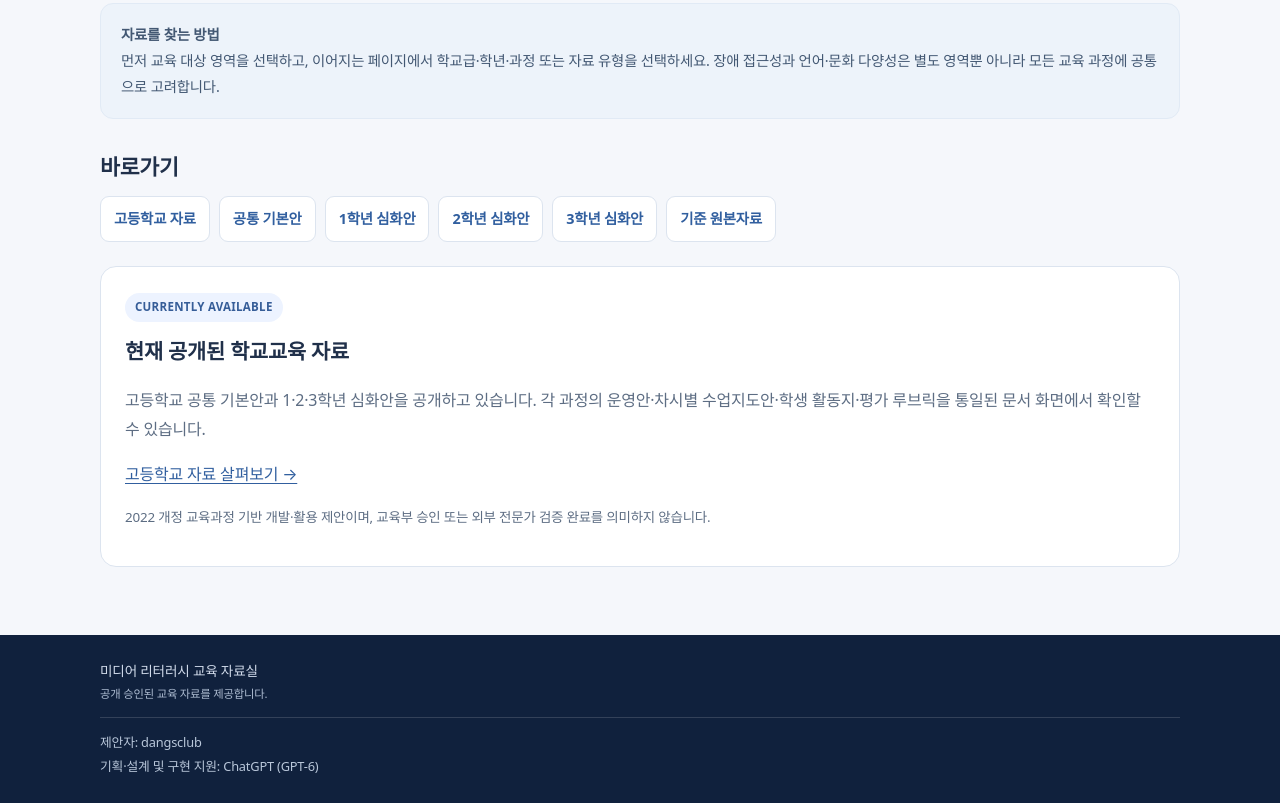
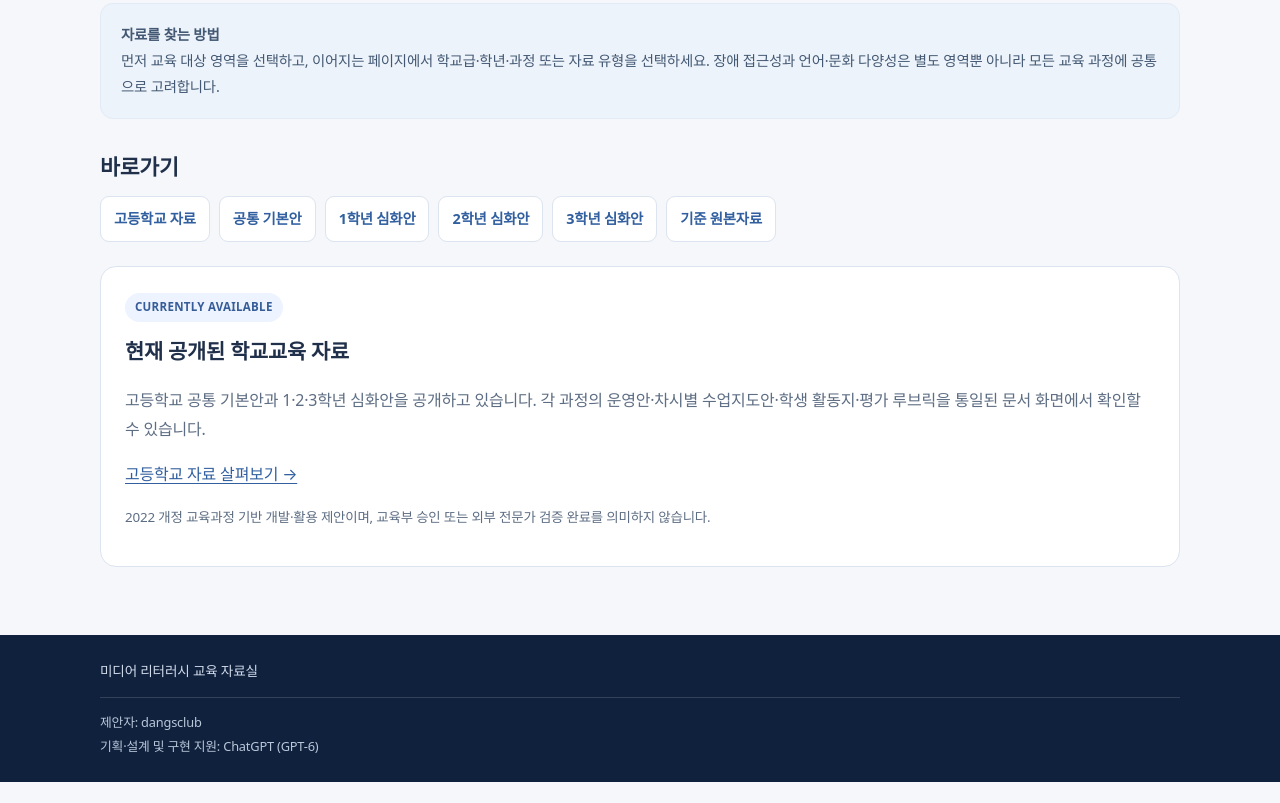
Before and after one commit to dangsclub/media-literacy-public, a plain HTML site: page index.html in a window 1280 px wide. Shown: the part 1148-1951 px from the top of the page. After the commit the page ends 1930 px from the top, so only its background shows below. Drawn offline with Linux system fonts and the light colour scheme.

Commit message:
Remove approval notice from footer

```diff
--- a/index.html
+++ b/index.html
@@ -26,7 +26,7 @@
 <div class="quicklinks"><a href="/school/high-school/index.html">고등학교 자료</a><a href="/school/high-school/common/index.html">공통 기본안</a><a href="/school/high-school/grade1/index.html">1학년 심화안</a><a href="/school/high-school/grade2/index.html">2학년 심화안</a><a href="/school/high-school/grade3/index.html">3학년 심화안</a><a href="/references/index.html">기준 원본자료</a></div>
 <section class="panel"><span class="tag">CURRENTLY AVAILABLE</span><h2 style="margin:0 0 8px;font-size:1.3rem">현재 공개된 학교교육 자료</h2><p class="muted">고등학교 공통 기본안과 1·2·3학년 심화안을 공개하고 있습니다. 각 과정의 운영안·차시별 수업지도안·학생 활동지·평가 루브릭을 통일된 문서 화면에서 확인할 수 있습니다.</p><p><a href="/school/high-school/index.html">고등학교 자료 살펴보기 →</a></p><p class="muted" style="font-size:.84rem">2022 개정 교육과정 기반 개발·활용 제안이며, 교육부 승인 또는 외부 전문가 검증 완료를 의미하지 않습니다.</p></section>
 </div></main>
-<footer class="foot"><div class="wrap">미디어 리터러시 교육 자료실<small>공개 승인된 교육 자료를 제공합니다.</small></div></footer>
+<footer class="foot"><div class="wrap">미디어 리터러시 교육 자료실</div></footer>
 <script>
 (function(){var input=document.getElementById("category-search"),cards=[].slice.call(document.querySelectorAll("#category-grid .card")),empty=document.getElementById("empty-search");input.addEventListener("input",function(){var q=input.value.trim().toLocaleLowerCase(),shown=0;cards.forEach(function(card){var hay=(card.textContent+" "+(card.getAttribute("data-search")||"")).toLocaleLowerCase(),match=!q||hay.indexOf(q)!==-1;card.hidden=!match;if(match)shown++;});empty.style.display=shown?"none":"block";});})();
 </script>
```
